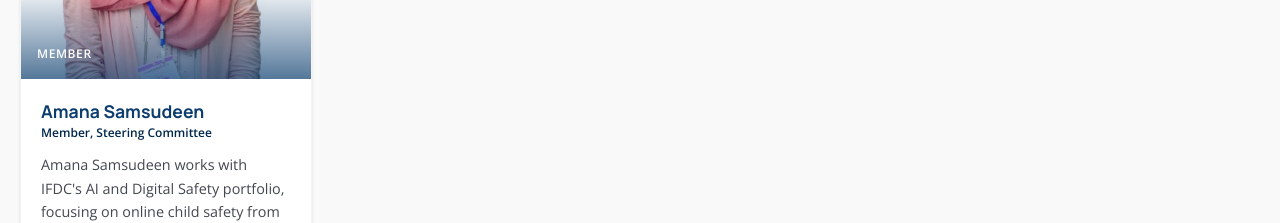
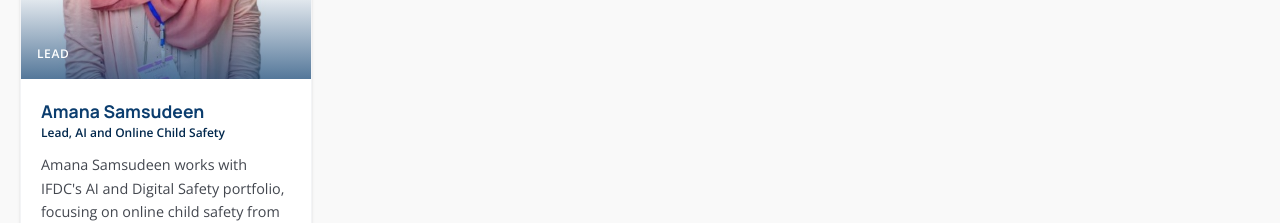
Before and after one commit to IFDChild/IFDC-Frontend, a React (Vite) app: page /about in a window 1280 px wide. Shown: the part 7280-7503 px from the top of the page. Built offline with nearby package versions, Linux system fonts and the light colour scheme; no server answers; the HTML template or start-up script is replaced by a standard one.

Commit message:
amana role updated

```diff
--- a/src/data/steeringCommittee.js
+++ b/src/data/steeringCommittee.js
@@ -67,7 +67,7 @@ export const STEERING_COMMITTEE = [
   {
     name: 'Amana Samsudeen',
     email: 'amanasamsudeen@gmail.com',
-    role: 'Member, Steering Committee',
+    role: 'Lead, AI and Online Child Safety',
     photo: 'amana-samsudeen',
     bio: "Amana Samsudeen works with IFDC's AI and Digital Safety portfolio, focusing on online child safety from local and regional perspectives. She holds a BSc in Information Systems from the University of Colombo School of Computing and is completing an MSc in Information Technology at Bharathiar University, India, as an ICCR Scholar. A full-stack software engineer and AI enthusiast, she has experience in web application development and research on emerging technologies. Her interests include large language models, retrieval-augmented generation, and responsible AI applications. At IFDC, she contributes to developing a South Asian framework for online child safety and AI-driven research on emerging risks, including cyberbullying, grooming, AI companions, and harmful or inappropriate content."
   }
```
Also changed, not shown: src/assets/images/fellows/web/Amana-samsudeen.png (added).
